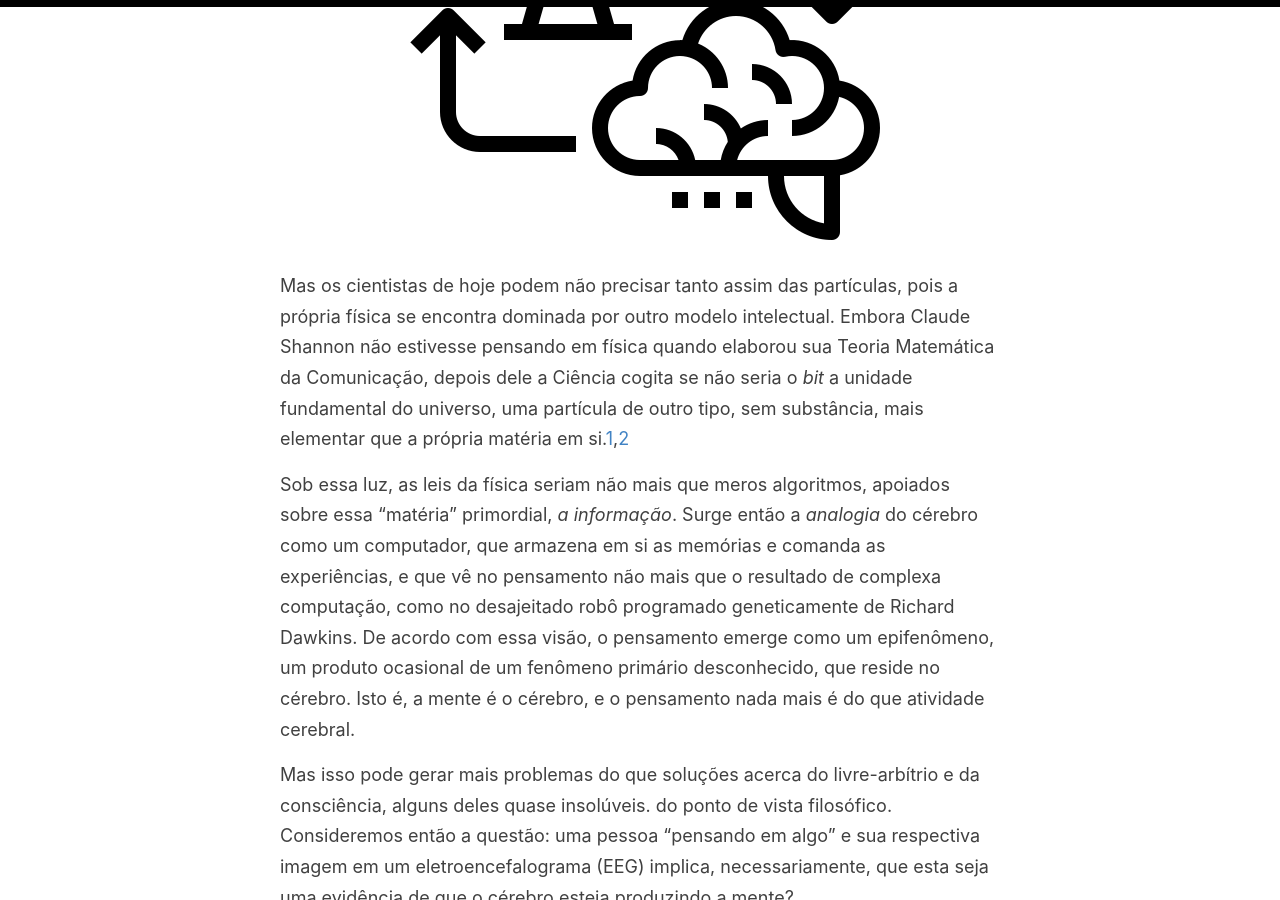
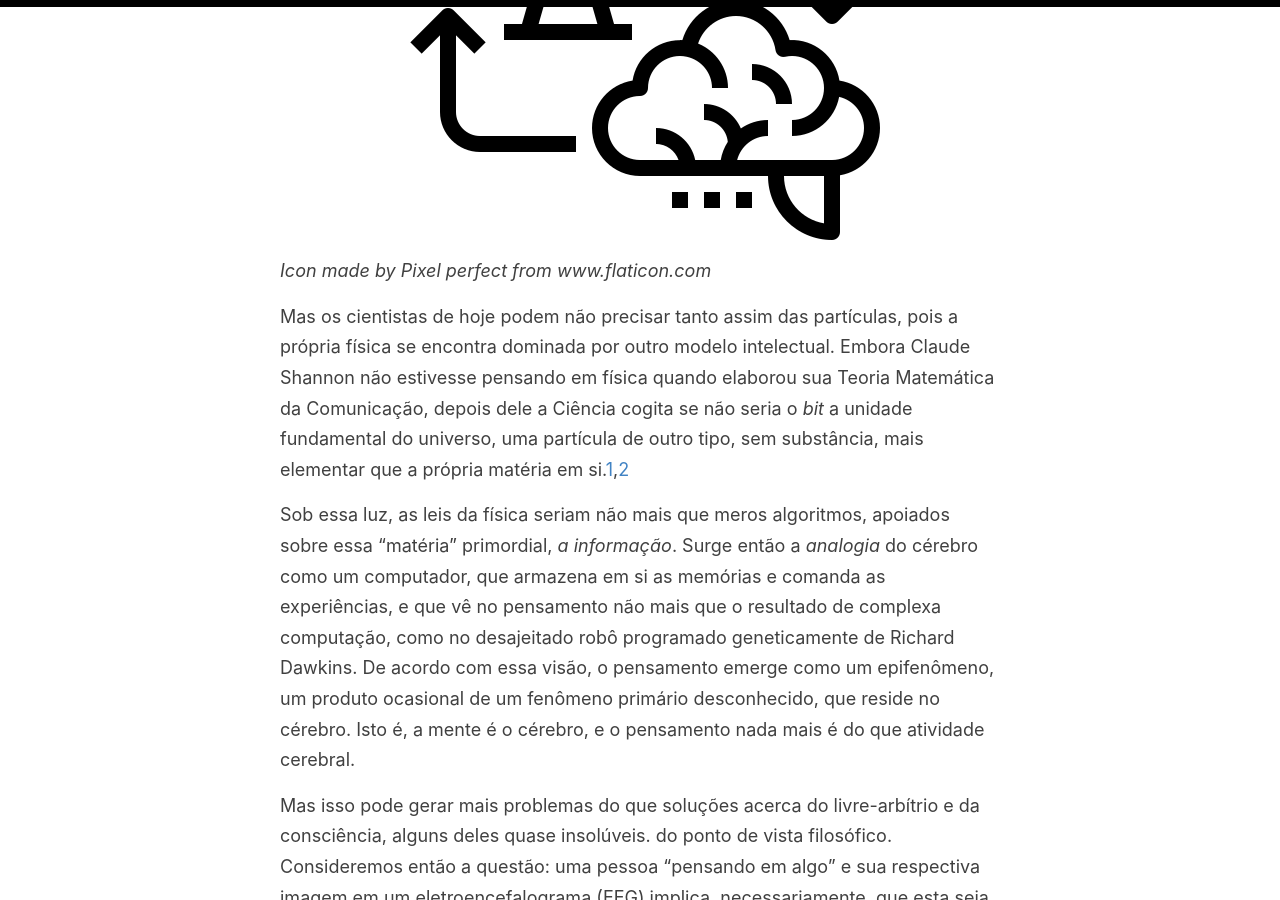
Before and after one commit to tonidandel/otelegrafo_, a Jekyll site: the page built from _posts/2021-07-09-a-analogia-cerebro-computador.md, in a window 1280 px wide and 900 px high, scrolled down 1182 px. Built offline with Jekyll 4.4.1, drawn with Linux system fonts in a browser that asks for light colours; nearby versions of some CDN libraries; some web fonts are replaced.

Commit message:
atributions-image

```diff
--- a/_posts/2021-07-09-a-analogia-cerebro-computador.md
+++ b/_posts/2021-07-09-a-analogia-cerebro-computador.md
@@ -14,6 +14,7 @@ Pense em algo. Agora conecte-se a um aparelho de eletroencefalograma (EEG). O pa
 A cosmovisão científica é baseada em premissas que se apoiam, em sua maioria, na Física Clássica, onde natureza e matéria são quase sinônimos. A isto se correlaciona a ideia de que fenômenos complexos possam ser reduzidos às suas interações fundamentais, como partículas subatômicas, ou unidades básicas como um neurônio ou gene, que engendram mecanismos mais complexos. Tais concepções foram altamente bem sucedidas em estabelecer não apenas o atual ponto do conhecimento humano sobre a natureza, mas também os grandes avanços tecnológicos da sociedade contemporânea. A teoria moderna da evolução busca fornecer um panorama geral de como a existência e o desenvolvimento da vida poderia ser uma consequência das equações da física de partículas, o que, em última instância, poderia incluir uma explicação para o funcionamento do cérebro e das capacidades cognitivas que habilitam os seres humanos a fazerem suas descobertas.
 
  ![Analogia cérebro $\times$ computador.](https://otelegrafo.com/images/brain-computer-interface.png)
+ *Icon made by Pixel perfect from www.flaticon.com*
 
 Mas os cientistas de hoje podem não precisar tanto assim das partículas, pois a própria física se encontra dominada por outro modelo intelectual. Embora Claude Shannon não estivesse pensando em física quando elaborou sua Teoria Matemática da Comunicação, depois dele a Ciência cogita se não seria o _bit_ a unidade fundamental do universo, uma partícula de outro tipo, sem substância, mais elementar que a própria matéria em si.[^1],[^2]
 
```
